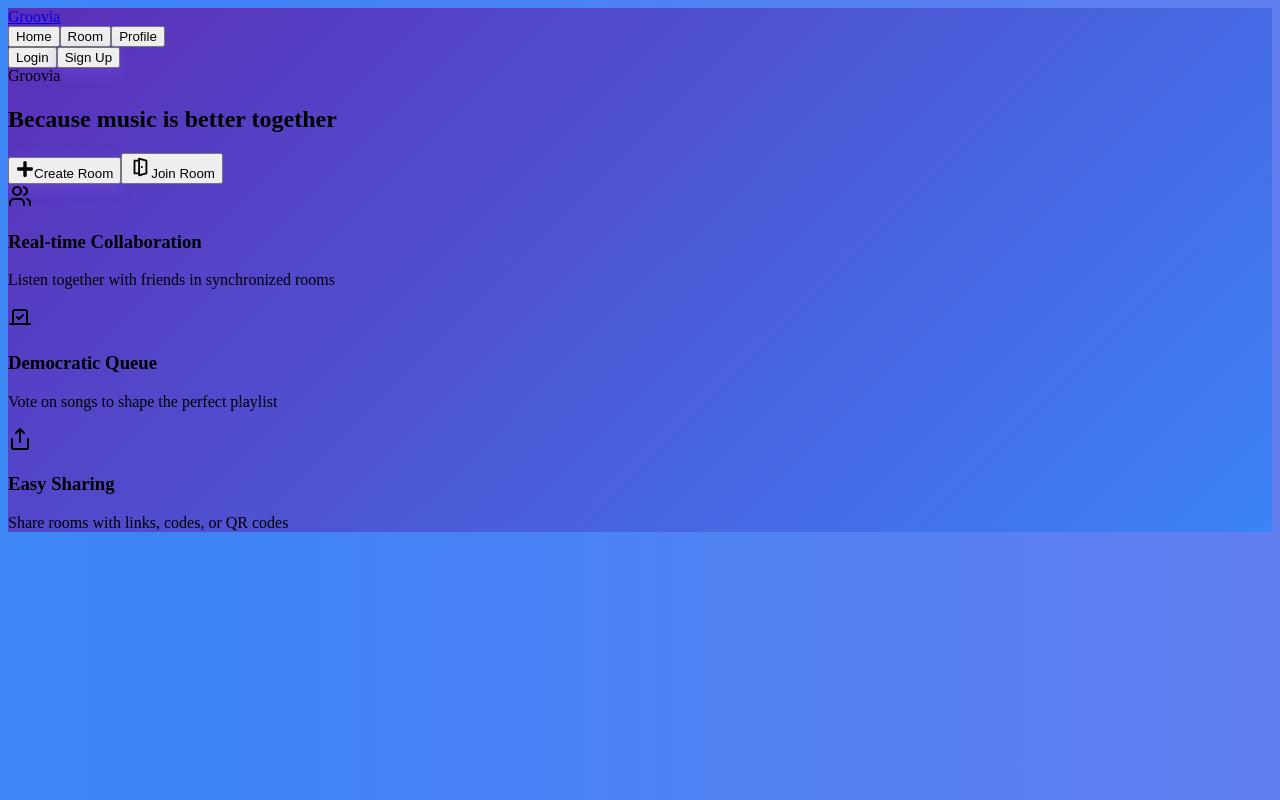
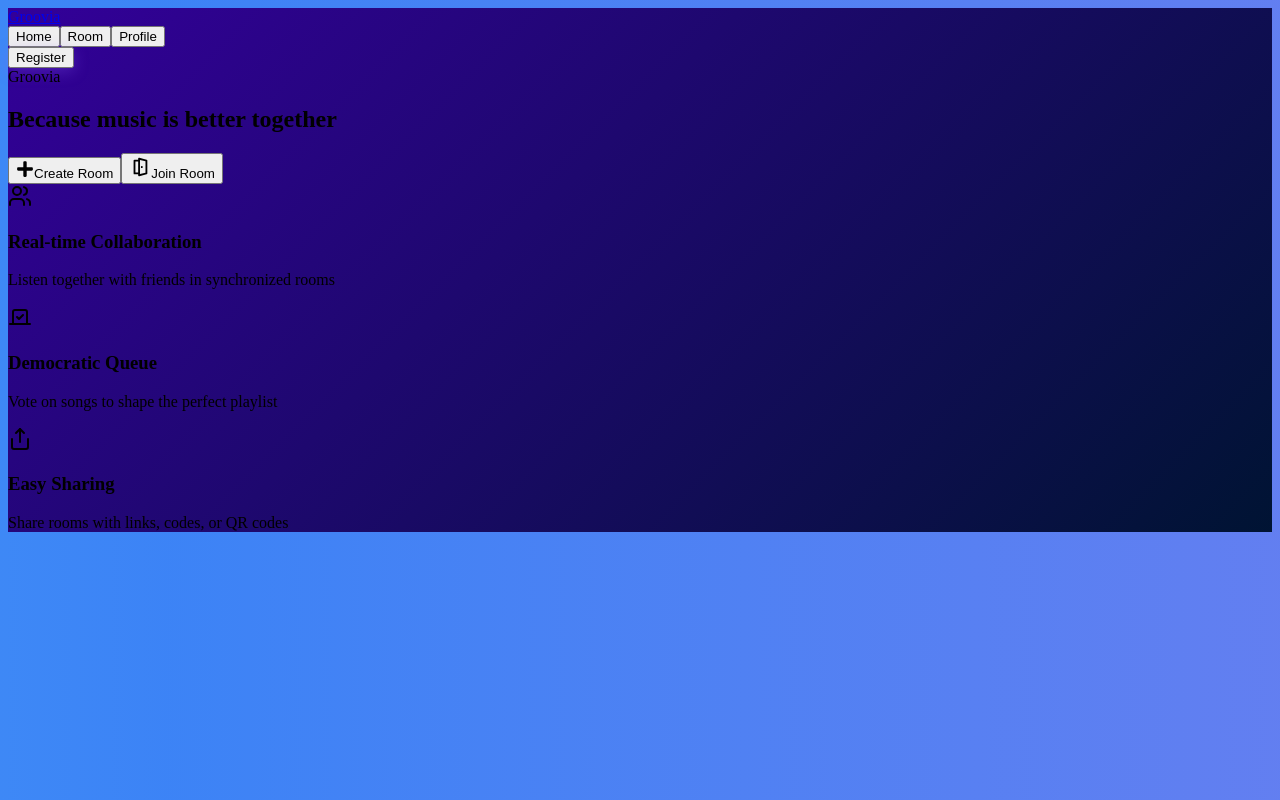
Before and after one commit to kaushang/Groovia_in_dev, a React (Vite) app in the folder client/: page / in a window 1280 px wide. Built offline with nearby package versions, Linux system fonts and the light colour scheme; a web font is replaced by a local one.

Commit message:
styling fixed

```diff
--- a/client/src/components/navigation.tsx
+++ b/client/src/components/navigation.tsx
@@ -1,8 +1,5 @@
-import { useState } from "react";
 import { Link, useLocation } from "wouter";
 import { Button } from "@/components/ui/button";
-import { Music } from "lucide-react";
-import GlassPanel from "@/components/glass-panel";
 
 export default function Navigation() {
   const [location] = useLocation();
@@ -14,7 +11,7 @@ export default function Navigation() {
   ];
 
   return (
-    <nav className="fixed top-0 left-0 right-0 z-50 glass-panel border-b border-white/20">
+    <nav className="fixed top-0 left-0 right-0 z-50 glass-panel-nav ">
       <div className="container mx-auto px-6 py-4">
         <div className="flex items-center justify-between">
           <Link href="/" className="flex items-center space-x-2">
@@ -35,13 +32,8 @@ export default function Navigation() {
 
           <div className="flex items-center space-x-4">
             <Link href="/auth">
-              <Button variant="ghost" size="sm" className="text-white hover:text-purple-300" data-testid="nav-login">
-                Login
-              </Button>
-            </Link>
-            <Link href="/auth">
               <Button size="sm" className="bg-gradient-to-r from-purple-500 to-blue-500 btn-glow" data-testid="nav-signup">
-                Sign Up
+                Register
               </Button>
             </Link>
           </div>
--- a/client/src/index.css
+++ b/client/src/index.css
@@ -47,7 +47,7 @@
   --blue-bright: hsl(217 91% 60%);
   --glass-white: hsla(0 0% 100% / 0.1);
   --glass-border: hsla(0 0% 100% / 0.2);
-  --gradient-primary: linear-gradient(135deg, hsl(260 60% 45%) 0%, hsl(217 91% 60%) 100%);
+  --gradient-primary: linear-gradient(135deg, hsl(260 100% 30%) 0%, hsl(217 100% 10%) 100%);
   --gradient-animated: linear-gradient(270deg, hsl(260 60% 45%), hsl(272 69% 68%), hsl(217 91% 60%), hsl(188 95% 68%));
 }
 
@@ -106,6 +106,9 @@
 @layer components {
   .glass-panel {
     @apply bg-white/10 backdrop-blur-xl border border-white/20 rounded-xl;
+  }
+  .glass-panel-nav {
+    @apply bg-white/10 backdrop-blur-xl border border-white/20 rounded-b-xl;
   }
 
   .glass-panel-subtle {
--- a/client/src/pages/landing.tsx
+++ b/client/src/pages/landing.tsx
@@ -69,7 +69,7 @@ export default function Landing() {
       <div className="text-center max-w-4xl mx-auto">
         {/* Hero Logo and Animation */}
         <div className="mb-8 relative">
-          <div className="text-8xl md:text-9xl font-black bg-gradient-to-r from-white via-purple-200 to-blue-200 bg-clip-text text-transparent animate-float">
+          <div className="text-8xl md:text-9xl font-700 bg-gradient-to-r from-white via-purple-200 to-blue-200 bg-clip-text text-transparent">
             {/* <Music className="inline-block mr-4 h-20 w-20 md:h-24 md:w-24" /> */}
             Groovia
           </div>
@@ -85,7 +85,7 @@ export default function Landing() {
           <Button
             onClick={createRoom}
             size="lg"
-            className="w-full md:w-auto bg-gradient-to-r from-purple-600 to-purple-500 hover:from-purple-500 hover:to-purple-400 px-8 py-6 text-xl font-semibold btn-glow group"
+            className="w-full md:w-auto bg-gradient-to-r from-purple-600 to-white-500 px-8 py-6 text-xl font-semibold group"
             disabled={createRoomMutation.isPending}
             data-testid="button-create-room"
           >
@@ -94,10 +94,11 @@ export default function Landing() {
             </span>
             {createRoomMutation.isPending ? "Creating..." : "Create Room"}
           </Button>
+
           <Button
             onClick={() => setShowJoinModal(true)}
             size="lg"
-            className="w-full md:w-auto glass-panel hover:bg-white px-8 py-6 text-xl font-semibold hover:bg-opacity-20 transition-all text-white hover:text-white"
+            className="w-full md:w-auto px-8 py-6 text-xl font-semibold bg-gradient-to-r from-purple-600 to-white-500 text-white"
             data-testid="button-join-room"
           >
             <span className="mr-2">
@@ -114,11 +115,11 @@ export default function Landing() {
             return (
               <GlassPanel
                 key={index}
-                className="p-6 text-center group hover:scale-105 transition-transform"
+                className="p-6 text-center group  transition-transform duration-100"
                 data-testid={`feature-card-${index}`}
               >
                 <div
-                  className={`text-4xl mb-4 ${feature.color} group-hover:animate-bounce`}
+                  className={`text-4xl mb-4 ${feature.color}`}
                 >
                   <IconComponent className="w-12 h-12 mx-auto" />
                 </div>
--- a/client/src/pages/room.tsx
+++ b/client/src/pages/room.tsx
@@ -93,15 +93,11 @@ export default function Room() {
             </p>
           </div>
           <div className="flex flex-wrap gap-3">
-            <Button variant="ghost" size="sm" className="glass-panel hover:bg-white/20" data-testid="button-qr-code">
-              <QrCode className="w-4 h-4 mr-2" />
-              QR Code
-            </Button>
             <Button variant="ghost" size="sm" className="glass-panel hover:bg-white/20" data-testid="button-share-link">
               <ExternalLink className="w-4 h-4 mr-2" />
               Share Link
             </Button>
-            <Button size="sm" className="bg-gradient-to-r from-red-500 to-pink-500 btn-glow" data-testid="button-leave-room">
+            <Button size="sm" className="bg-gradient-to-r from-red-700 to-red-600 " data-testid="button-leave-room">
               <LogOut className="w-4 h-4 mr-2" />
               Leave Room
             </Button>
@@ -126,7 +122,7 @@ export default function Room() {
               placeholder="Search for songs, artists, or albums..."
               value={searchQuery}
               onChange={(e) => setSearchQuery(e.target.value)}
-              className="bg-white/10 border-white/20 text-white placeholder-gray-300 focus:ring-2 focus:ring-purple-400 pl-12"
+              className="bg-white/10 border-white/20 text-white placeholder:text-white focus:ring-2 focus:ring-purple-400 pl-12"
               data-testid="input-search-songs"
             />
             <Search className="absolute left-4 top-1/2 transform -translate-y-1/2 text-gray-400 w-4 h-4" />
@@ -167,7 +163,7 @@ export default function Room() {
           </div>
 
           {/* Quick Add Categories */}
-          <div>
+          {/* <div>
             <h3 className="text-lg font-semibold mb-3 text-white">Quick Categories</h3>
             <div className="grid grid-cols-2 gap-3">
               <Button variant="ghost" className="glass-panel p-3 h-auto flex-col hover:bg-white/20">
@@ -179,7 +175,7 @@ export default function Room() {
                 <span className="text-sm">Favorites</span>
               </Button>
             </div>
-          </div>
+          </div> */}
         </GlassPanel>
 
         {/* Now Playing */}
@@ -245,26 +241,6 @@ export default function Room() {
               <p className="text-gray-400">No songs in queue</p>
             </div>
           )}
-
-          {/* Volume Control */}
-          <div className="flex items-center space-x-3 w-full mb-6">
-            <Volume2 className="w-4 h-4 text-gray-400" />
-            <div className="flex-1 bg-white/20 rounded-full h-2">
-              <div className="bg-gradient-to-r from-purple-400 to-blue-400 h-2 rounded-full w-3/4"></div>
-            </div>
-          </div>
-
-          {/* Room Stats */}
-          <div className="grid grid-cols-2 gap-4 w-full">
-            <div className="glass-panel p-3 rounded-lg text-center">
-              <Users className="w-5 h-5 text-purple-300 mb-1 mx-auto" />
-              <p className="text-sm text-gray-300" data-testid="listener-count">{room.listenerCount} Listeners</p>
-            </div>
-            <div className="glass-panel p-3 rounded-lg text-center">
-              <Music className="w-5 h-5 text-blue-300 mb-1 mx-auto" />
-              <p className="text-sm text-gray-300" data-testid="queue-count">{room.queueItems.length} in Queue</p>
-            </div>
-          </div>
         </GlassPanel>
 
         {/* Queue List */}
@@ -296,7 +272,7 @@ export default function Room() {
                       variant="ghost"
                       size="sm"
                       onClick={() => voteMutation.mutate({ queueItemId: item.id, voteType: 'up' })}
-                      className="text-green-400 hover:text-green-300 transition-colors p-1"
+                      className="text-green-500 transition-colors hover:bg-black/20 p-1"
                       data-testid={`button-upvote-${item.id}`}
                     >
                       <ChevronUp className="w-4 h-4" />
@@ -308,7 +284,7 @@ export default function Room() {
                       variant="ghost"
                       size="sm"
                       onClick={() => voteMutation.mutate({ queueItemId: item.id, voteType: 'down' })}
-                      className="text-red-400 hover:text-red-300 transition-colors p-1"
+                      className="text-red-500 transition-colors hover:bg-black/20 hover:text-red-500 p-1"
                       data-testid={`button-downvote-${item.id}`}
                     >
                       <ChevronDown className="w-4 h-4" />
@@ -326,10 +302,6 @@ export default function Room() {
 
           {/* Queue Actions */}
           <div className="space-y-3">
-            <Button variant="ghost" className="w-full glass-panel p-3 hover:bg-white/20 text-white" data-testid="button-shuffle-queue">
-              <Shuffle className="w-4 h-4 mr-2" />
-              Shuffle Queue
-            </Button>
             <Button variant="ghost" className="w-full glass-panel p-3 hover:bg-white/20 text-white" data-testid="button-clear-queue">
               <Trash2 className="w-4 h-4 mr-2" />
               Clear Queue
```
